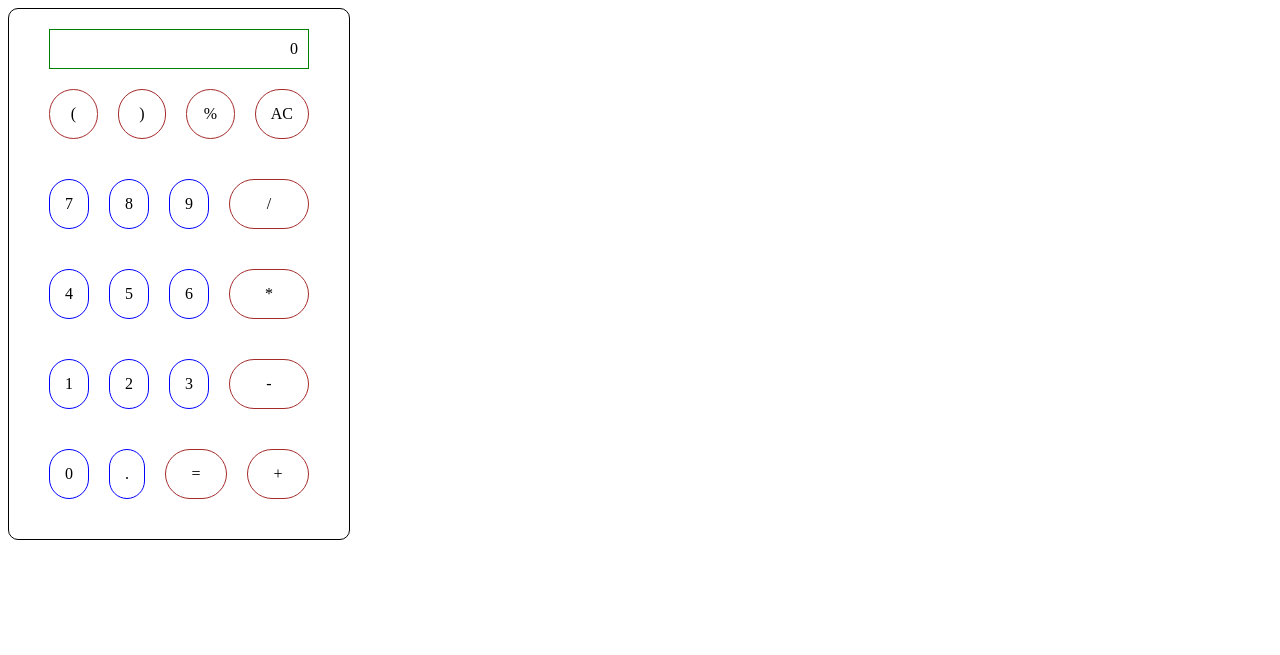
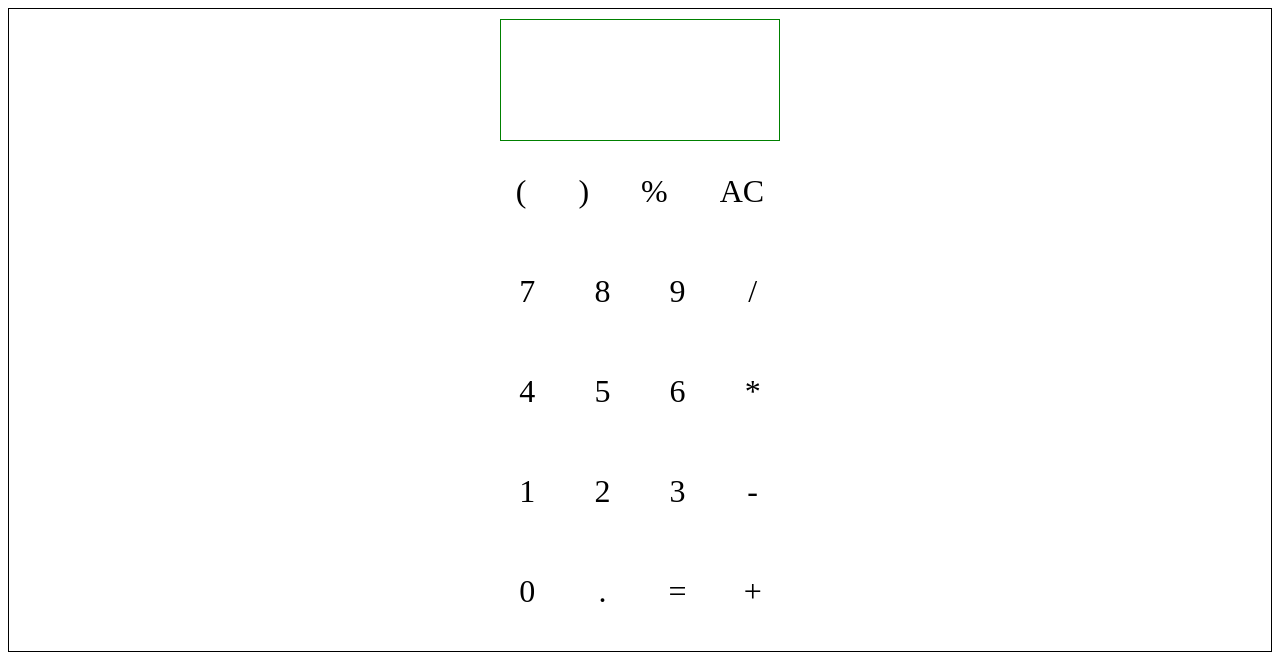
Before and after one commit to mattiepops/calculator, a plain HTML site: page index.html in a window 1280 px wide. Drawn offline with Linux system fonts and the light colour scheme.

Commit message:
remade divs in js

```diff
--- a/calculator.js
+++ b/calculator.js
@@ -0,0 +1,55 @@
+const body = document.querySelector("body");
+body.className = "body";
+
+// ____________________
+
+const calcAll = document.createElement("div");
+calcAll.className = "calc-all";
+
+// ____________________
+
+const calcResult = document.createElement("div");
+calcResult.className = "result";
+// ____________________
+
+const prevOperand = document.createElement("div");
+prevOperand.className = "previous-operand";
+
+// ____________________
+
+const currOperand = document.createElement('div');
+currOperand.className = "current-operand";
+
+// ____________________
+
+
+let tab = ["(", ")", "%", "AC", "7", "8", "9", "/", "4", "5", "6", "*", "1", "2", "3", "-", "0", ".", "=", "+"];
+
+let line;
+
+let button;
+
+calcAll.appendChild(calcResult);
+calcResult.appendChild(prevOperand);
+calcResult.appendChild(currOperand);
+
+for (let i = 0; i < tab.length; i++){
+    button = document.createElement("div");
+    button.textContent = tab[i];
+    button.className = "btn";
+
+if(i <= 3){
+    button.className = "btnOpp"
+}
+if(i % 4 === 3){
+    button.className = "btnOpp"
+}
+
+if(i%4===0){
+    line = document.createElement("div");
+    line.className = "calc-cont"
+}
+    calcAll.appendChild(line);
+    body.appendChild(calcAll);
+    line.appendChild(button);
+}
--- a/index.html
+++ b/index.html
@@ -5,50 +5,56 @@
     <meta charset="UTF-8">
     <meta name="viewport" content="width=device-width, initial-scale=1.0">
     <link rel="stylesheet" href="style.css">
-    <title>Document</title>
+    <title>Calculator</title>
 </head>
 
 <body>
 
 
-    <div class="calc">
+    <!-- <div class="calc-all">
 
-        <div class="result">0</div>
+        <div class="result">
+            <div class="previous-operand">
+            </div>
+            <div class="current-operand"></div>
+        </div>
 
-        <div class="calc1">
+        <div class="calc-cont">
             <div class="opp">(</div>
             <div class="opp">)</div>
             <div class="opp">%</div>
             <div class="opp">AC</div>
         </div>
 
-        <div class="calc2">
+        <div class="calc-cont">
             <div class="inputnr">7</div>
             <div class="inputnr">8</div>
             <div class="inputnr">9</div>
             <div class="opp">/</div>
         </div>
-        <div class="calc3">
+        <div class="calc-cont">
             <div class="inputnr">4</div>
             <div class="inputnr">5</div>
             <div class="inputnr">6</div>
             <div class="opp">*</div>
         </div>
 
-        <div class="calc4">
+        <div class="calc-cont">
             <div class="inputnr">1</div>
             <div class="inputnr">2</div>
             <div class="inputnr">3</div>
             <div class="opp">-</div>
         </div>
 
-        <div class="calc5">
+        <div class="calc-cont">
             <div class="inputnr">0</div>
             <div class="inputnr">.</div>
             <div class="opp">=</div>
             <div class="opp">+</div>
         </div>
-    </div>
+    </div> -->
+
+    <script src="calculator.js"> </script>
 </body>
 
 </html>
--- a/style.css
+++ b/style.css
@@ -1,10 +1,20 @@
-.calc {
-   display: flex;
-   flex-direction: column;
-   padding: 20px;
-   border-radius: 10px;
-   width: 300px;
-   border: 1px solid black;
+/* body {
+    padding: 0;
+    margin: 0;
+    background: linear-gradient(to left, #00AAFF, #00FF6C);
+} */
+
+.calc-all {
+    display: grid;
+    /* display: flex;
+    flex-direction: column;
+    padding: 20px;
+    border-radius: 10px;
+    width: 400px;*/
+    border: 1px solid black;
+    justify-content: center;
+    align-items: center;
+    grid-template-rows: minmax(120px, auto) repeat(5, 100px);
 }
 
 div {
@@ -14,46 +24,40 @@ div {
     justify-content: center;
 }
 
-.calc1 {
+.calc-cont {
     display: flex;
     flex-direction: row;
 }
 
-.calc2 {
-    display: flex;
-    flex-direction: row;
-}
-.calc3 {
-    display: flex;
-    flex-direction: row;
-}
-.calc4 {
-    display: flex;
-    flex-direction: row;
-}
-.calc5 {
-    display: flex;
-    flex-direction: row;
+.btnOpp {
+    margin: 10px;
+    padding: 15px;
+    border: 1px solid white;
+    border-radius: 10px;
+    width: 100%;
+    background-color: white;
+    cursor: pointer;
+    font-size: 2rem;
+
 }
 
-.opp {
+.btn {
     margin: 10px;
     padding: 15px;
-    border: 1px solid brown;
-    border-radius: 40px;
+    border: 1px double white;
+    border-radius: 10px;
+    background-color: white;
     width: 100%;
-}
-.inputnr {
-    margin: 10px;
-    padding: 15px;
-    border: 1px double blue;
-    border-radius: 40px;
+    cursor: pointer;
+    font-size: 2rem;
 }
 
 .result {
     margin-left: 20px;
     margin-right: 20px;
+    padding: 50px;
     border: 1px solid green;
     display: flex;
     justify-content: flex-end;
+    background-color: white;
 }
```
Also changed, not shown: 1 other file.
